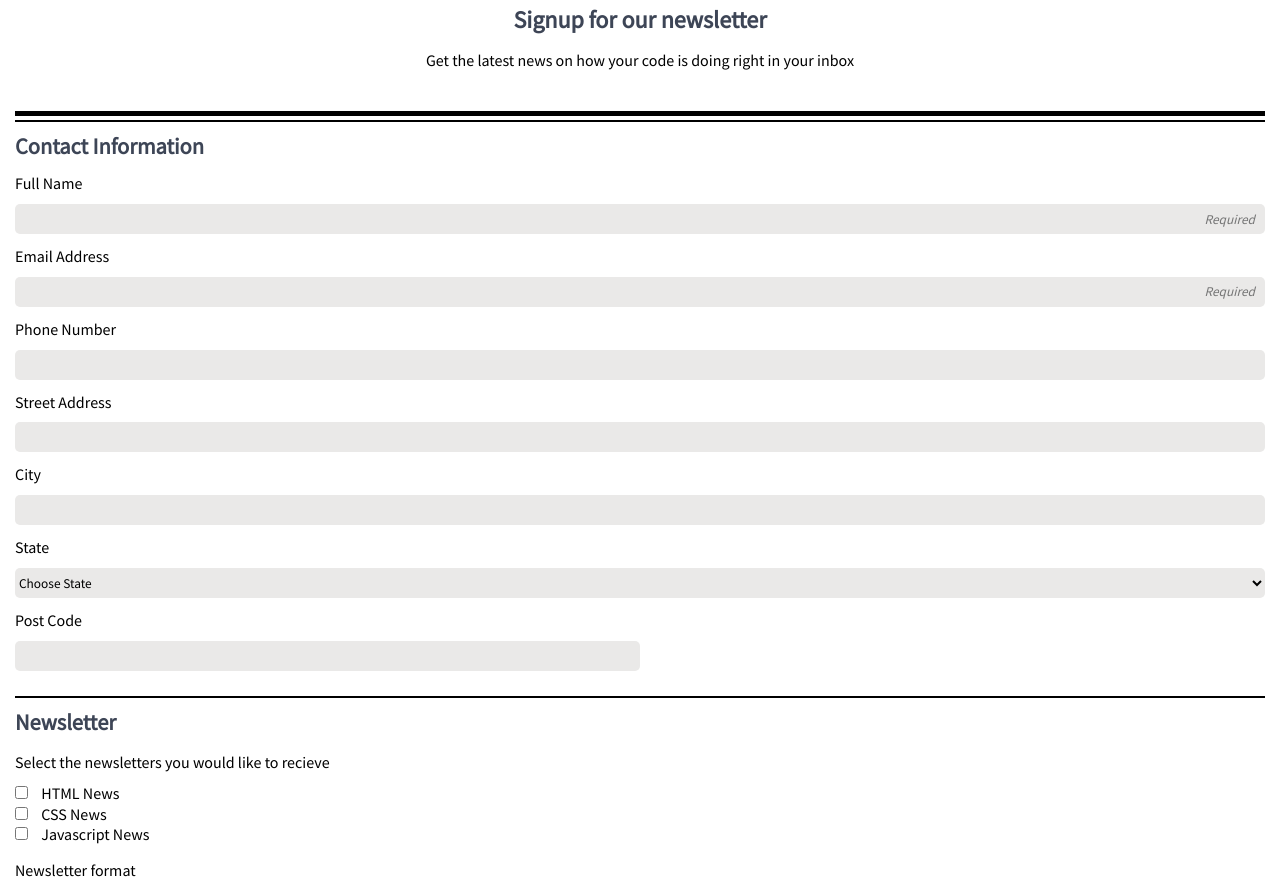
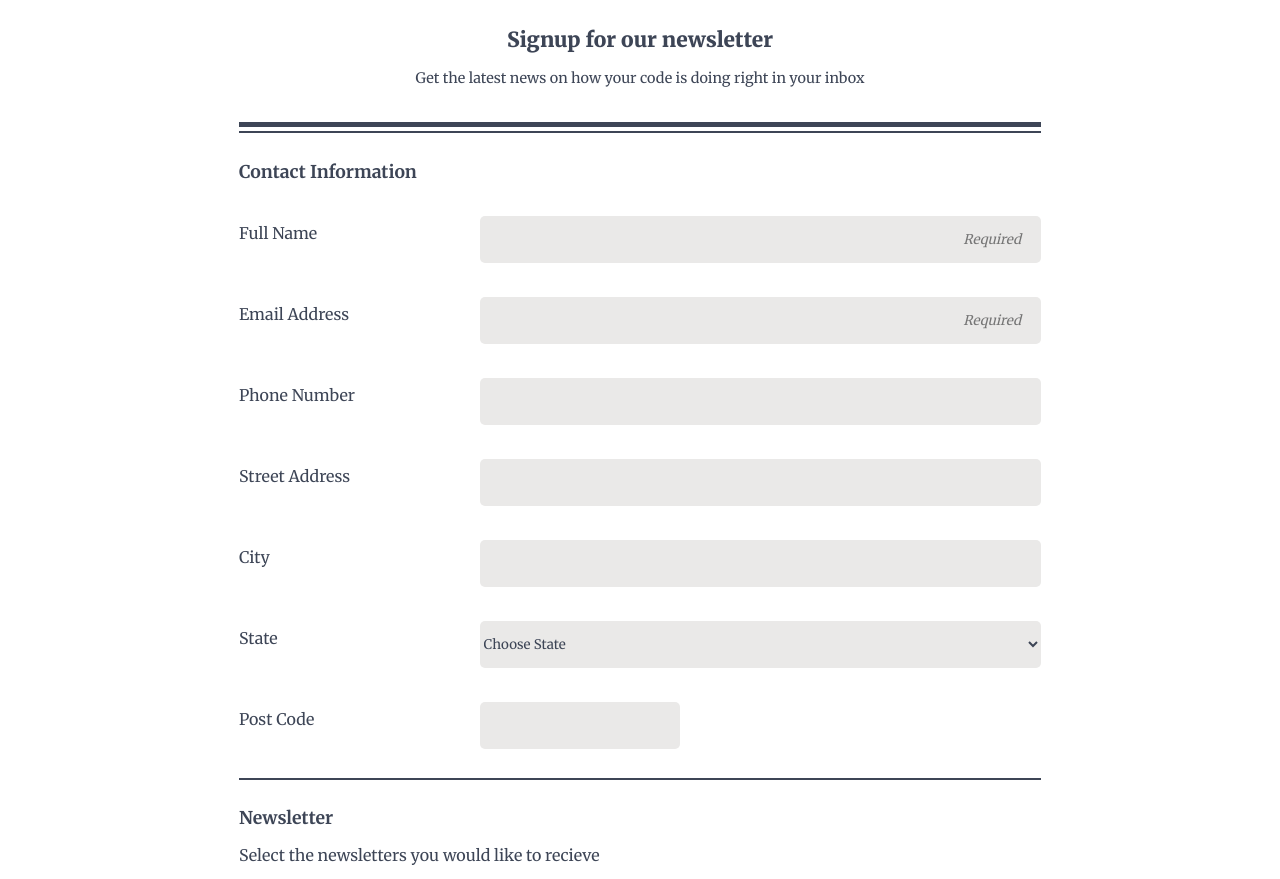
Before and after one commit to bradando4130/Techdegree-project-3, a plain HTML site: page index.html in a window 1280 px wide. Shown: the part 85-964 px from the top of the page. Drawn offline with Linux system fonts and the light colour scheme.

Commit message:
FINAL
FINAL css and html fixes

```diff
--- a/css/styles.css
+++ b/css/styles.css
@@ -1,17 +1,15 @@
 /* Global Styles */
 
-:root {
-    --blue: #1e90ff;
-    --white: #ffffff;
-}
 
 * {
     box-sizing: border-box;
     line-height: 1.3;
     margin: 0;
     padding: 0;
-    font-family: 'Source Sans Pro', sans-serif;
+    font-family: 'Merriweather', serif;
     border: none;
+    justify-content: center;
+    color: #3D4556;
 }
 
 .main-header {
@@ -19,22 +17,18 @@
     background-color: #3D4556;
     text-align: center;
     padding: 20px;
-    font-size: 1.4em;
-}
 
-h2 {
-    color: #3D4556;
-    font: bold;
 }
 
 .blurb {
     text-align: center;
-    padding: 20px 15px 2px;
+    padding: 30px 15px 2px;
 }
 
 .blurb > p {
     border-bottom: 5px solid;
-    padding: 15px 10px 40px;
+    padding: 15px 10px 35px;
+    font-size: .9em;
 }
 
 .blurb > p::after {
@@ -44,14 +38,31 @@ h2 {
     border-bottom: 1px solid;
 }
 
+h2 {
+    color: #3D4556;
+    font-weight: 900;
+    font-size: 1.3em;
+}
+
+
+
+
 input::placeholder {
     text-align: right;
     font-style: italic;
     padding-right: 10px;
 }
 
-#pcode {
-    max-width: 50%;
+input {
+    padding: 10px;
+}
+
+
+
+input:focus,
+select:focus,
+textarea:focus {
+    outline-color: #3D4556;
 }
 
 /* Form Styles */
@@ -63,6 +74,7 @@ form {
 footer {
     text-align: center;
     margin-bottom: 100px;
+    font-size: .9em;
 }
 
 .fset1,
@@ -70,63 +82,119 @@ footer {
     display: flex;
     border: none;
     flex-direction: column;
-    padding: 10px 0 25px;
+    padding: 1.7em 0 1.7em;
     border-top: 2px solid;
 }
 
 legend {
     float: left;
-    font-size: 1.4em;
+    font-size: 1.1em;
     font-weight: bold;
     color: #3D4556;
 }
+
+
 
 
 input[type=submit] {
     background-color: #805694;
     width: 100%;
     height: 50px;
-    font-size: 1.3em;
+    font-size: 1.1em;
     border-radius: 5px;
-    margin-top: 20px;
     color: white;
 }
+
+
 /* Fieldset 1 */
 
-.fset1 > input,
+.mediapair {
+    flex-direction: column;
+    padding: 1.3em 0em .1em;
+}
+
+.mediapair > input,
 select {
     background-color: #EAE9E8;
     width: 100%;
-    height: 30px;
+    height: 3.5em;
     border-radius: 5px;
-    margin: 0;
+    margin-top: .9em;
 }
 
+
 .fset1 > label {
-    padding: 12px 0px 10px;
+    padding: .9em 0em .9em;
 
 }
+
+input[type="number"] {
+    width: 50%;
+}
+
 /* Fieldset 2 */
 .fset2 > p {
     padding: 15px 0px 10px;
 }
 .labelpairing {
     flex-direction: row;
+    padding: .4em 0em .4em
 }
 
 input[type="checkbox"],
 input[type="radio"] {
-  margin-right: 10px;
+  margin-right: 1em;
 }
 
+
 .fset2 > label:last-child {
-    padding-top: 15px;
+    margin-top: 1.8em;
+
 }
 
 textarea {
     width: 100%;
     height: 100px;
-    margin-top: 10px;
+    margin-top: 1em;
+    margin-bottom: 1em;
     border-radius: 5px;
+    padding: 10px;
     background-color: #EAE9E8;
+    resize: none;
 }
+
+/* Media Query */
+
+@media screen and (min-width: 768px) {
+
+    body {
+        width: 65%;
+        margin: auto;
+    }
+
+    .mediapair {
+        display: flex;
+        flex-direction: row;
+        justify-content: space-between;
+        text-align: center;
+
+    }
+    .mediapair > label {
+       margin-top: auto;
+       margin-bottom: auto;
+       float: left;
+    }
+
+    .mediapair > input,
+    select {
+        width: 70%;
+        float: right;
+    }
+
+
+    input[type="number"] {
+        width: 25%;
+        margin-right: 45%;
+    }
+
+}
--- a/index.html
+++ b/index.html
@@ -5,8 +5,9 @@
     <meta http-equiv="X-UA-Compatible" content="IE=edge">
     <meta name="viewport" content="width=device-width, initial-scale=1.0">
     <title>The Code Review</title>
-    <link rel="preconnect" href="https://fonts.gstatic.com">
-    <link href="https://fonts.googleapis.com/css2?family=Source+Sans+Pro&display=swap" rel="stylesheet">
+    <link rel="preconnect" href="https://fonts.googleapis.com">
+    <link rel="preconnect" href="https://fonts.gstatic.com" crossorigin>
+    <link href="https://fonts.googleapis.com/css2?family=Merriweather:wght@400;700;900&display=swap" rel="stylesheet">
     <link rel="stylesheet" href="css/styles.css">
 </head>
 
@@ -21,21 +22,33 @@
     <form>
         <fieldset class="fset1">
             <legend>Contact Information</legend>
+
+                <div class="mediapair">
                     <label for="fname">Full Name</label>
-                <input type="text" id="fname" name="fname" placeholder="Required">
+                    <input type="text" id="fname" name="fname" placeholder="Required" required>
+                </div>
 
+                <div class="mediapair">
                     <label for="email">Email Address</label>
-                <input type="email" id="email" name="email" placeholder="Required">
+                    <input type="email" id="email" name="email" placeholder="Required" required>
+                </div>
 
+                <div class="mediapair">
                     <label for="phone">Phone Number</label>
                     <input type="tel" id="phone" name="phone" maxlength="10" pattern="[+]{1}[0-9]{11,14}">
+                </div>
 
+                <div class="mediapair">
                     <label for="address">Street Address</label>
                     <input type="text" id="address" name="address">
+                </div>
 
+                <div class="mediapair">
                     <label for="city">City</label>
                     <input type="text" id="city" name="city">
+                </div>
 
+                <div class="mediapair">
                     <label for="state">State</label>
                     <select id="state" name="state">
                         <option value="" disabled selected>Choose State</option>
@@ -48,10 +61,13 @@
                         <option value="act">Australian Capital Territory</option>
                         <option value="nt">Northern Territory</option>
                     </select>
+                </div>
 
+                <div class="mediapair">
                     <label for="pcode">Post Code</label>
-                <input type="zip" id="pcode" name="pcode" min="4" maxlength="4">
-
+                    <br>
+                    <input type="number" id="pcode" name="pcode">
+                </div>
         </fieldset>
 
         <fieldset class="fset2">
@@ -78,11 +94,13 @@
                     <input type="radio" id="ptext" name="html" value="ptext">
                     <label for="ptext">Plain text</label>
                 </div>
+                <br>
+                <div class="labelpairing">
+                    <label for="othertopics">Other topics you would like to hear about</label>
+                    <textarea id="othertopics" name="othertopics" cols="20"></textarea>
+                </div>
 
-                <label for="othertopics">Other topics you would like to hear about
-                <textarea id="othertopics" name="othertopics" cols="20"></textarea>
-
-                <input type="submit" value="Sign Up">
+                <input type="submit" id="submit" value="Sign Up">
         </fieldset>
     </form>
 
```
Lines whose indentation alone changed are shown as unchanged.
